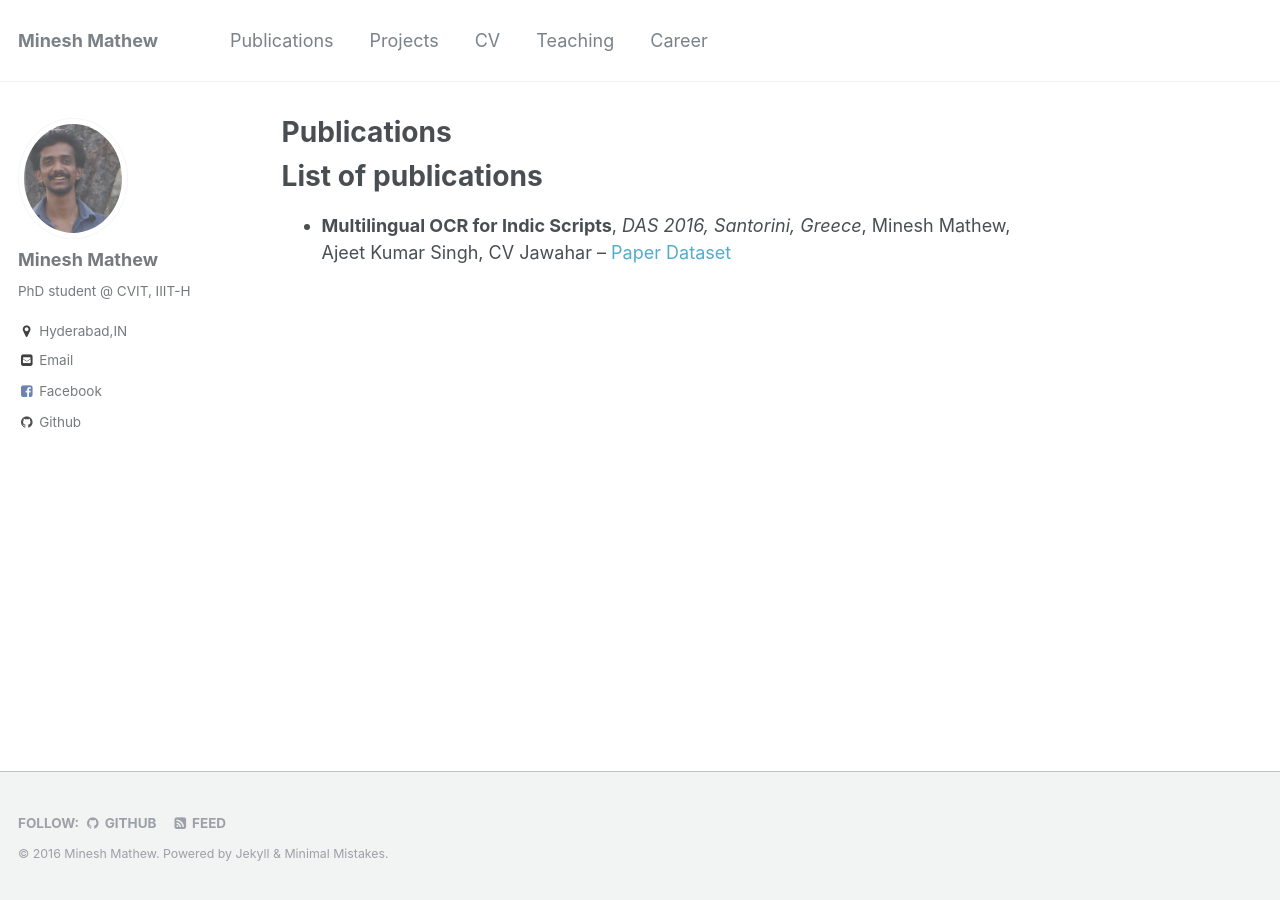
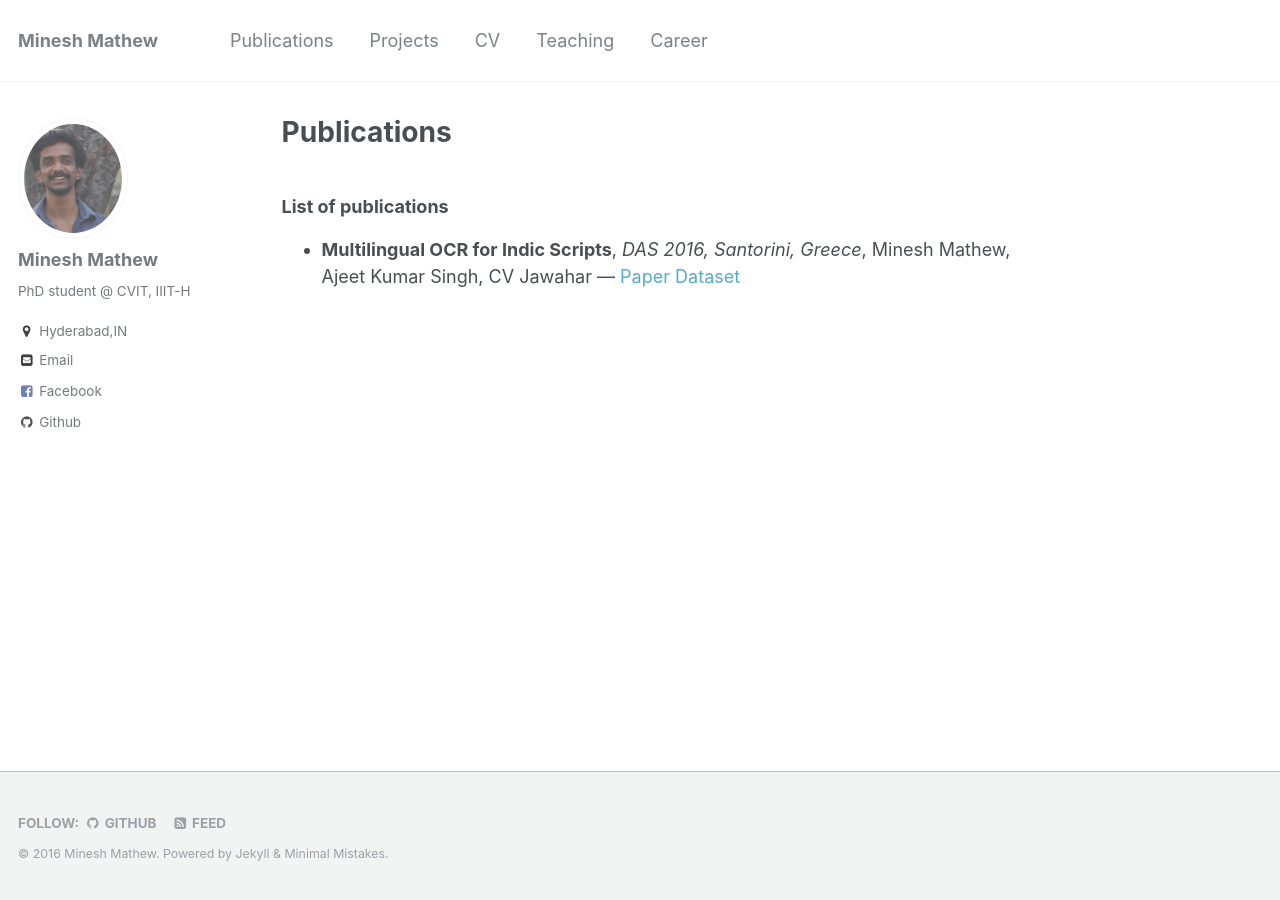
Before and after one commit to mineshmathew/mineshmathew.github.io, a Jekyll site: the page built from _pages/Publications.markdown, in a window 1280 px wide. Built offline with Jekyll 4.4.1, drawn with Linux system fonts in a browser that asks for light colours.

Commit message:
builtagain

```diff
--- a/_pages/Publications.markdown
+++ b/_pages/Publications.markdown
@@ -6,10 +6,9 @@
 permalink: /Publications.html
 author_profile: true
 ---
-List of publications
-=========
+### List of publications   ###
 - **Multilingual OCR for Indic Scripts**, *DAS 2016, Santorini, Greece*, Minesh Mathew, Ajeet Kumar Singh, CV Jawahar
--- [Paper][1]  [Dataset][2]
+	--- [Paper][1]  [Dataset][2]
 
 [1]: https://cvit.iiit.ac.in/images/ConferencePapers/2016/MultiLingualOCRforIndicScripts.pdf
 [2]: http://ocr.iiit.ac.in/Hindi100.html
```
Also changed, not shown: 2 other files.
